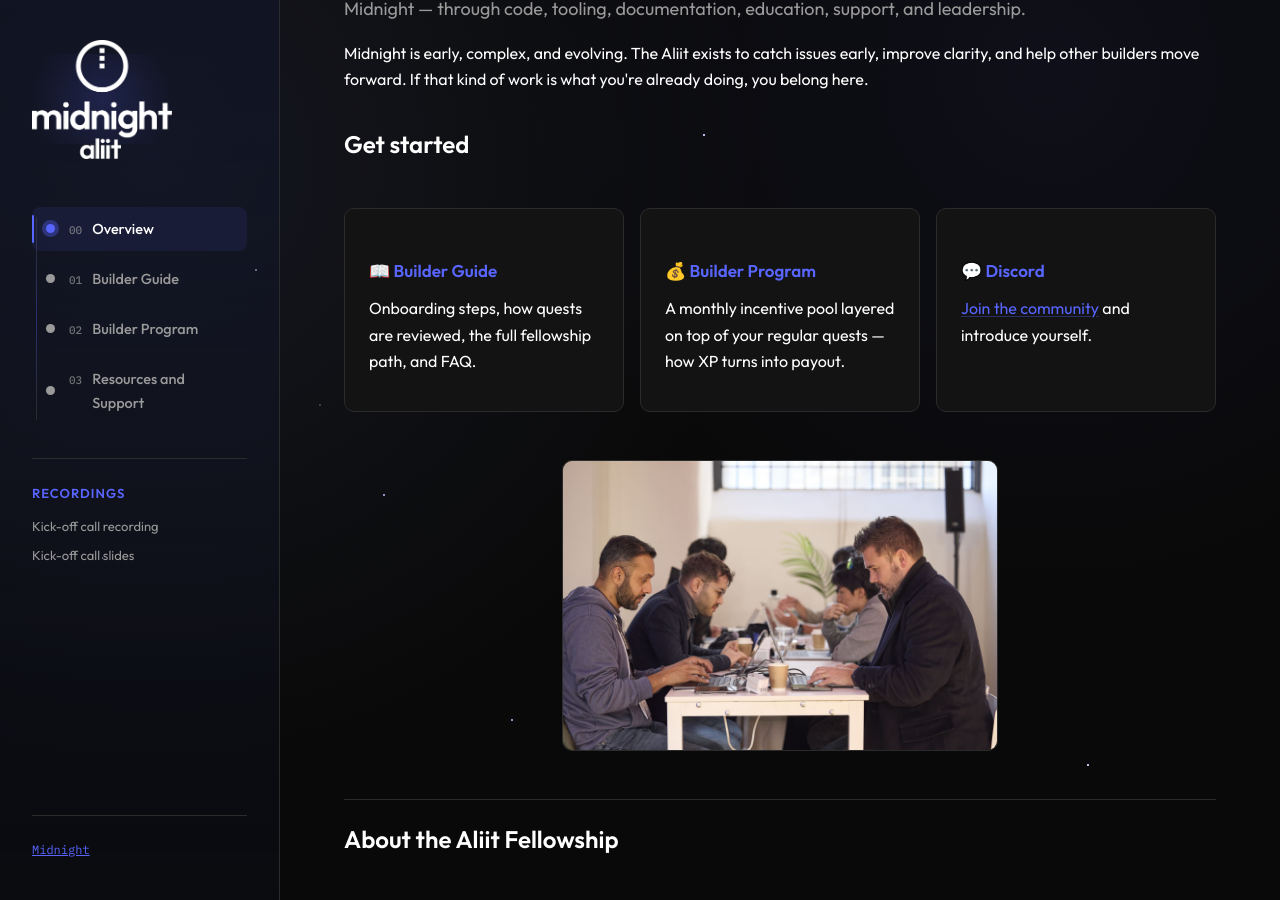
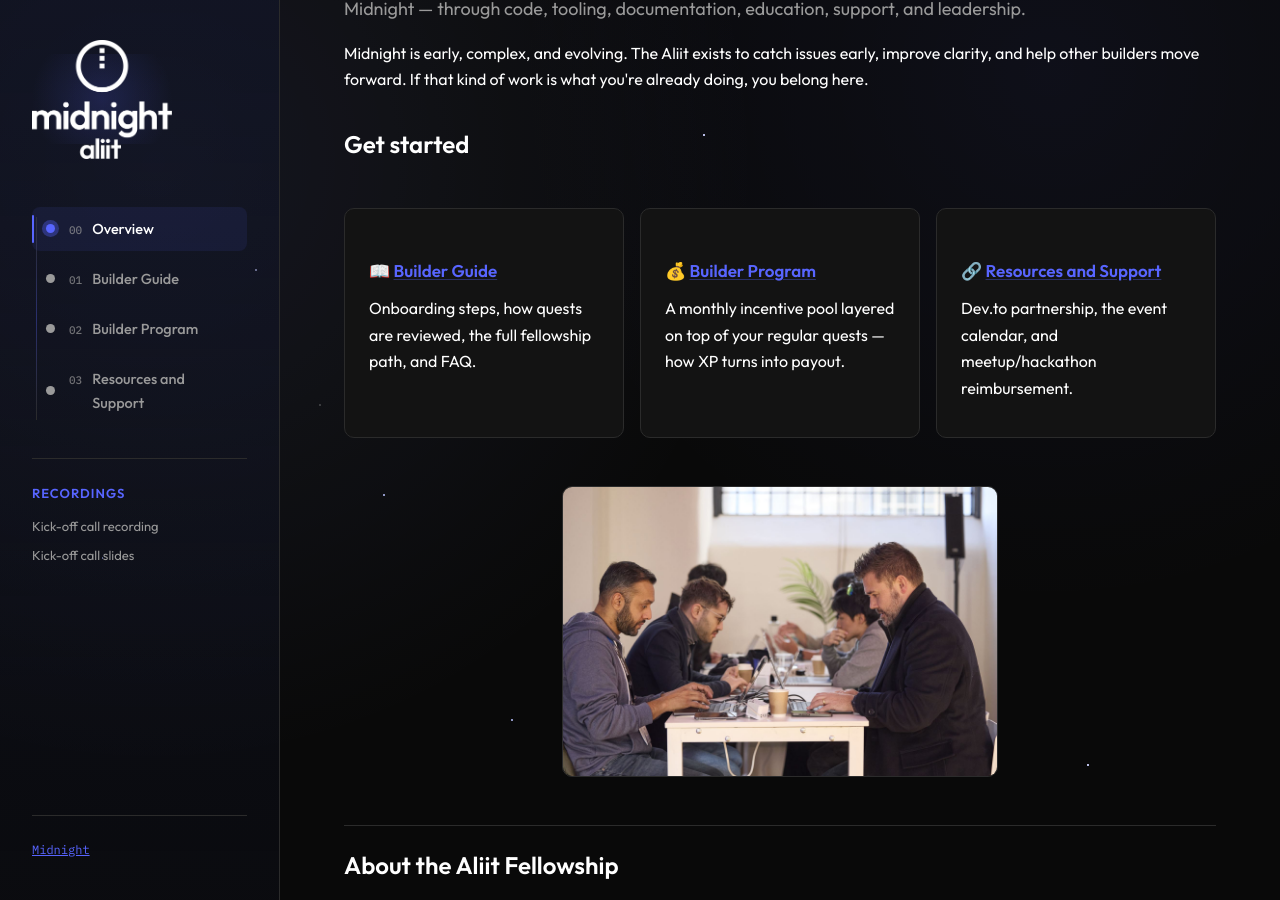
Before and after one commit to zsofimajor/aliit-builder-hub, a Jekyll site: the page built from index.md, in a window 1280 px wide and 900 px high, scrolled down 301 px. Built offline with Jekyll 4.4.1, drawn with Linux system fonts in a browser that asks for light colours.

Commit message:
Update index.md

```diff
--- a/index.md
+++ b/index.md
@@ -16,16 +16,16 @@ title: Overview
 
 <div class="card-grid">
   <div class="card">
-    <h3>📖 Builder Guide</h3>
+    <h3>📖 <a href="{{ '/builder-guide/' | relative_url }}">Builder Guide</a></h3>
     <p style="margin-top:8px;">Onboarding steps, how quests are reviewed, the full fellowship path, and FAQ.</p>
   </div>
   <div class="card">
-    <h3>💰 Builder Program</h3>
+    <h3>💰 <a href="{{ '/builder-program/' | relative_url }}">Builder Program</a></h3>
     <p style="margin-top:8px;">A monthly incentive pool layered on top of your regular quests — how XP turns into payout.</p>
   </div>
   <div class="card">
-    <h3>💬 Discord</h3>
-    <p style="margin-top:8px;"><a href="https://discord.gg/Qm9SnQMTBf">Join the community</a> and introduce yourself.</p>
+    <h3>🔗 <a href="{{ '/resources-and-support/' | relative_url }}">Resources and Support</a></h3>
+    <p style="margin-top:8px;">Dev.to partnership, the event calendar, and meetup/hackathon reimbursement.</p>
   </div>
 </div>
 
```
